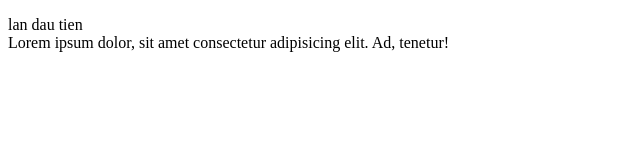
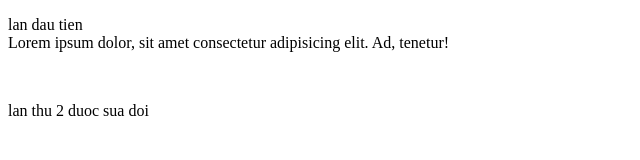
Before and after one commit to d-goi/du-an-3, a plain HTML site: page index.html in a window 1280 px wide. Shown: the whole page, without its empty margins (0-640 px from the left). Drawn offline with Linux system fonts and the light colour scheme.

Commit message:
lan thu 2 sua doi

```diff
--- a/index.html
+++ b/index.html
@@ -10,5 +10,7 @@
       lan dau tien <br />
       Lorem ipsum dolor, sit amet consectetur adipisicing elit. Ad, tenetur!
     </p>
+    <br />
+    <p>lan thu 2 duoc sua doi</p>
   </body>
 </html>
```
